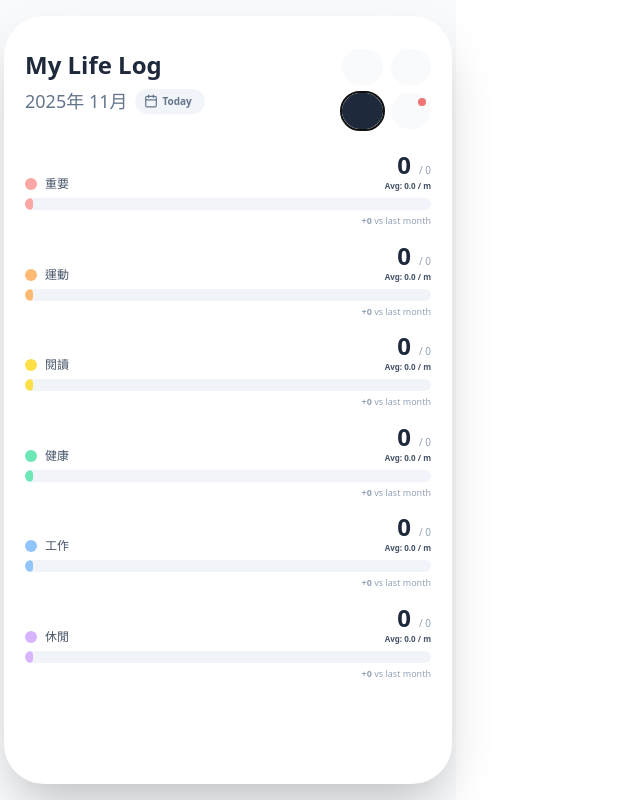
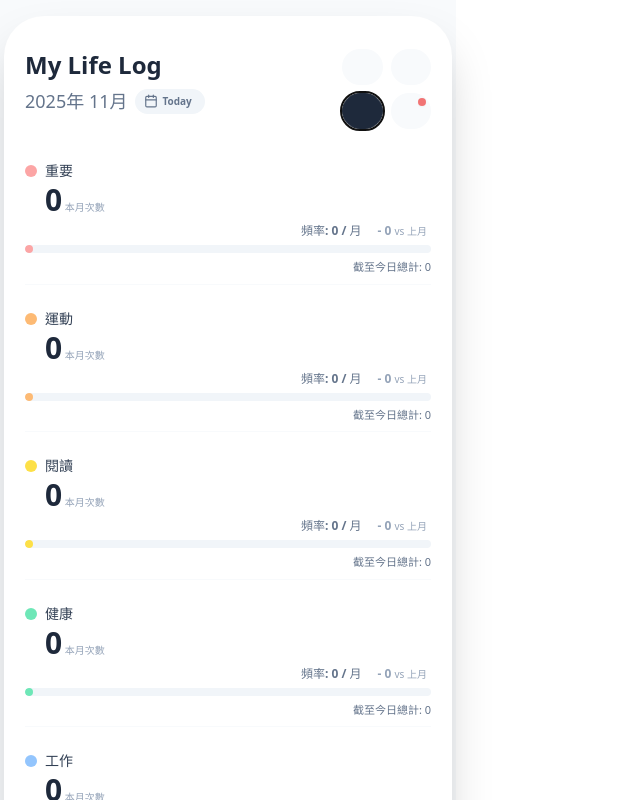
Before and after one commit to fifourths/calendar-app, a React (Vite) app: page / in a window 1280 px wide. Both pictures are taken after a click on the button 362 px from the left and 111 px from the top of the page. Shown: the top 800 px of the page, without its empty margins (0-640 px from the left). Built offline with nearby package versions, Linux system fonts and the light colour scheme.

Commit message:
Update App.jsx
V70
Statistical data interface optimization.

```diff
--- a/src/App.jsx
+++ b/src/App.jsx
@@ -6,9 +6,9 @@ import {
   Globe, AlertTriangle, Clock
 } from 'lucide-react';
 
-// --- 1. Constants & Config (Moved outside to prevent re-creation) ---
+// --- 1. Constants & Config ---
 
-// Built-in App Icon (The Grid Style)
+// Built-in App Icon (The Grid Style) - SVG Source
 const APP_ICON_SVG = `
 <svg xmlns="http://www.w3.org/2000/svg" viewBox="0 0 512 512">
   <rect x="0" y="0" width="512" height="512" rx="120" ry="120" fill="#ffffff"/>
@@ -147,9 +147,17 @@ const SettingsModal = ({
     ? 'bg-red-900/20 hover:bg-red-900/30 text-red-400'
     : 'bg-red-50 hover:bg-red-100 text-red-600';
 
-  const formattedLastBackup = lastBackupDate
-    ? new Date(lastBackupDate).toLocaleDateString() + ' ' + new Date(lastBackupDate).toLocaleTimeString([], {hour: '2-digit', minute:'2-digit'})
-    : '尚未備份';
+  let formattedLastBackup = '尚未備份';
+  try {
+      if (lastBackupDate) {
+          const date = new Date(lastBackupDate);
+          if (!isNaN(date.getTime())) {
+              formattedLastBackup = `${date.getFullYear()}/${date.getMonth() + 1}/${date.getDate()} ${String(date.getHours()).padStart(2, '0')}:${String(date.getMinutes()).padStart(2, '0')}`;
+          }
+      }
+  } catch (e) {
+      formattedLastBackup = '時間格式錯誤';
+  }
 
   if (mode === 'confirm_reset') {
     return (
@@ -194,7 +202,6 @@ const SettingsModal = ({
            <h3 className={`text-lg font-bold ${titleClass}`}>設定與資料</h3>
         </div>
 
-        {/* Backup Reminder Widget - Fixed Text Visibility */}
         <div className={`mb-3 px-3 py-2 rounded-xl flex items-center gap-2 text-xs
             ${isBackupOverdue
               ? (isDark ? 'bg-red-900/20 text-red-400 ring-1 ring-red-900/50' : 'bg-red-50 text-red-600 ring-1 ring-red-200')
@@ -310,7 +317,7 @@ const NoteRow = ({ note, onChange, onDelete, isReordering, isSelected, onReorder
 };
 
 
-// --- Main Application ---
+// --- 4. Main Application ---
 
 export default function NewCalendarApp() {
   const [currentDate, setCurrentDate] = useState(new Date());
@@ -319,7 +326,6 @@ export default function NewCalendarApp() {
   const [view, setView] = useState('calendar');
   const [langIndex, setLangIndex] = useState(0);
 
-  // FIXED: categories is now state again to allow reorder/update
   const [categories, setCategories] = useState(INITIAL_CATEGORIES);
 
   const [showDatePicker, setShowDatePicker] = useState(false);
@@ -386,14 +392,13 @@ export default function NewCalendarApp() {
         appleLink.href = iconUrl;
         document.head.appendChild(appleLink);
     };
-    // Delay injection slightly to ensure clean state
-    setTimeout(injectIcon, 500);
+    setTimeout(injectIcon, 1000);
   }, []);
 
-  // Persistence: Local Storage
+  // Persistence
   useEffect(() => {
     const load = (key, setter, defaultVal) => {
-      const saved = localStorage.getItem(`calendar_app_v61_${key}`);
+      const saved = localStorage.getItem(`calendar_app_v70_${key}`);
       if (saved) {
         try { setter(JSON.parse(saved)); } catch (e) { if(defaultVal) setter(defaultVal); }
       } else if (defaultVal !== undefined) {
@@ -415,11 +420,11 @@ export default function NewCalendarApp() {
        }
     });
 
-    const savedNewNotes = localStorage.getItem('calendar_app_v61_allFooterNotes');
+    const savedNewNotes = localStorage.getItem('calendar_app_v70_allFooterNotes');
     if (savedNewNotes) {
       setAllFooterNotes(JSON.parse(savedNewNotes));
     } else {
-      const savedOldNotes = localStorage.getItem('calendar_app_v61_footerNotes');
+      const savedOldNotes = localStorage.getItem('calendar_app_v70_footerNotes');
       if (savedOldNotes) {
         try {
           const parsedOld = JSON.parse(savedOldNotes);
@@ -433,16 +438,16 @@ export default function NewCalendarApp() {
   }, []);
 
   useEffect(() => {
-    localStorage.setItem('calendar_app_v61_title', JSON.stringify(appTitle));
-    localStorage.setItem('calendar_app_v61_gridMode', JSON.stringify(gridMode));
-    localStorage.setItem('calendar_app_v61_categories', JSON.stringify(categories));
-    localStorage.setItem('calendar_app_v61_records', JSON.stringify(records));
-    localStorage.setItem('calendar_app_v61_weekNotes', JSON.stringify(weekNotes));
-    localStorage.setItem('calendar_app_v61_allFooterNotes', JSON.stringify(allFooterNotes));
-    localStorage.setItem('calendar_app_v61_langIndex', JSON.stringify(langIndex));
-    localStorage.setItem('calendar_app_v61_darkMode', JSON.stringify(darkMode));
-    localStorage.setItem('calendar_app_v61_lastBackupDate', JSON.stringify(lastBackupDate));
-    localStorage.setItem('calendar_app_v61_categoryOrder', JSON.stringify(categories.map(c => c.id)));
+    localStorage.setItem('calendar_app_v70_title', JSON.stringify(appTitle));
+    localStorage.setItem('calendar_app_v70_gridMode', JSON.stringify(gridMode));
+    localStorage.setItem('calendar_app_v70_categories', JSON.stringify(categories));
+    localStorage.setItem('calendar_app_v70_records', JSON.stringify(records));
+    localStorage.setItem('calendar_app_v70_weekNotes', JSON.stringify(weekNotes));
+    localStorage.setItem('calendar_app_v70_allFooterNotes', JSON.stringify(allFooterNotes));
+    localStorage.setItem('calendar_app_v70_langIndex', JSON.stringify(langIndex));
+    localStorage.setItem('calendar_app_v70_darkMode', JSON.stringify(darkMode));
+    localStorage.setItem('calendar_app_v70_lastBackupDate', JSON.stringify(lastBackupDate));
+    localStorage.setItem('calendar_app_v70_categoryOrder', JSON.stringify(categories.map(c => c.id)));
   }, [appTitle, gridMode, categories, records, weekNotes, allFooterNotes, langIndex, darkMode, lastBackupDate]);
 
   const year = currentDate.getFullYear();
@@ -452,6 +457,14 @@ export default function NewCalendarApp() {
   const isToday = (d, m, y) => d === today.getDate() && m === today.getMonth() && y === today.getFullYear();
 
   const footerNotes = allFooterNotes[monthKey] || DEFAULT_NOTES;
+
+  // --- BACKUP REMINDER LOGIC ---
+  const isBackupOverdue = useMemo(() => {
+      if (!lastBackupDate) return true;
+      const diffTime = Math.abs(new Date() - new Date(lastBackupDate));
+      const diffDays = Math.ceil(diffTime / (1000 * 60 * 60 * 24));
+      return diffDays > BACKUP_REMINDER_DAYS;
+  }, [lastBackupDate]);
 
   // --- Handlers ---
   const handlePrevMonth = () => setCurrentDate(new Date(year, month - 1, 1));
@@ -526,8 +539,7 @@ export default function NewCalendarApp() {
 
   const handleExportData = () => {
     const now = new Date().toISOString();
-    setLastBackupDate(now); // Update backup time
-
+    setLastBackupDate(now);
     const data = {
       appTitle, gridMode, categories, records, weekNotes, allFooterNotes, langIndex,
       exportedAt: now
@@ -560,8 +572,7 @@ export default function NewCalendarApp() {
             setAllFooterNotes({ [importKey]: data.footerNotes });
         }
         if (data.langIndex !== undefined) setLangIndex(data.langIndex);
-
-        setLastBackupDate(new Date().toISOString()); // Treat import as a fresh start
+        setLastBackupDate(new Date().toISOString());
         setShowSettings(false);
       } catch (error) {
         setShowSettings(false);
@@ -608,14 +619,6 @@ export default function NewCalendarApp() {
       setSwapSourceId(null);
     }
   };
-
-  // --- Check Backup Status ---
-  const isBackupOverdue = useMemo(() => {
-      if (!lastBackupDate) return true;
-      const diffTime = Math.abs(new Date() - new Date(lastBackupDate));
-      const diffDays = Math.ceil(diffTime / (1000 * 60 * 60 * 24));
-      return diffDays > BACKUP_REMINDER_DAYS;
-  }, [lastBackupDate]);
 
   // --- Stats Logic & Grid Construction ---
   const calendarDays = useMemo(() => {
@@ -996,7 +999,7 @@ export default function NewCalendarApp() {
               </div>
             </>
           ) : (
-            // --- Statistics View ---
+            // --- Statistics View (NEW V66 LAYOUT - Balanced) ---
             <div className="h-full flex flex-col justify-start pt-4 pb-8 animate-in fade-in zoom-in duration-300 px-3">
                <div className="space-y-4">
                  {categories.map((cat) => {
@@ -1007,18 +1010,17 @@ export default function NewCalendarApp() {
                     const rangeInfo = stats.range[cat.id];
                     const style = COLOR_DEFINITIONS[cat.id];
 
-                    let freqText = "0.0 / m";
+                    let freqText = "0 / 月";
                     if (rangeInfo.hasData) {
                         const startDate = new Date(rangeInfo.minVal);
                         const endDate = new Date(rangeInfo.maxVal);
                         const monthsDiff = (endDate.getFullYear() - startDate.getFullYear()) * 12 + (endDate.getMonth() - startDate.getMonth()) + 1;
                         const total = stats.totalCounts[cat.id];
-                        const avg = total / Math.max(1, monthsDiff);
-                        freqText = `${avg.toFixed(1)} / m`;
+                        const avg = Math.floor(total / Math.max(1, monthsDiff));
+                        freqText = `${avg} / 月`;
                     }
 
-                    // Determine color class for diff text
-                    let diffColorClass = darkMode ? 'text-slate-500' : 'text-slate-400'; // Default neutral
+                    let diffColorClass = darkMode ? 'text-slate-500' : 'text-slate-400';
                     if (diff > 0) {
                         diffColorClass = darkMode ? 'text-emerald-400' : 'text-emerald-600';
                     } else if (diff < 0) {
@@ -1026,33 +1028,45 @@ export default function NewCalendarApp() {
                     }
 
                     return (
-                      <div key={cat.id} className="w-full">
-                         <div className="flex justify-between items-end mb-1.5">
-                            <div className="flex items-center gap-2">
+                      <div key={cat.id} className={`w-full py-2 border-b ${darkMode ? 'border-slate-800' : 'border-slate-50'} last:border-0`}>
+                         {/* Row 1: Category Label (Left) + Current Count (Below Label, Smaller 3xl) */}
+                         <div className="flex flex-col items-start mb-2">
+                            <div className="flex items-center gap-2 mb-1">
                                <div className={`w-3 h-3 rounded-full ${darkMode ? style.dark : style.light}`}></div>
-                               <span className={`font-bold text-xs ${darkMode ? 'text-slate-300' : 'text-slate-600'}`}>{cat.defaultLabel}</span>
+                               <span className={`font-bold text-sm ${darkMode ? 'text-slate-200' : 'text-slate-700'}`}>{cat.defaultLabel}</span>
                             </div>
-                            <div className="flex flex-col items-end">
-                                <div className="flex items-baseline gap-2">
-                                    <span className={`text-2xl font-bold leading-none ${darkMode ? 'text-slate-100' : 'text-slate-800'}`}>{current}</span>
-                                    <span className={`text-[10px] text-slate-400 dark:text-slate-500 font-medium`}>/ {stats.totalCounts[cat.id]}</span>
-                                </div>
-                                <span className={`text-[8px] font-bold mt-0.5 ${darkMode ? 'text-slate-400' : 'text-slate-600'}`}>
-                                    Avg: {freqText}
-                                </span>
+
+                            <div className="flex items-baseline gap-1 ml-5">
+                                {/* OPTIMIZED: Reduced from 4xl to 3xl for balance */}
+                                <span className={`text-3xl font-bold leading-none tracking-tighter ${darkMode ? 'text-slate-100' : 'text-slate-800'}`}>{current}</span>
+                                <span className={`text-[10px] font-medium ${darkMode ? 'text-slate-500' : 'text-slate-400'}`}>本月次數</span>
                             </div>
                          </div>
 
-                         <div className={`h-3 w-full rounded-full overflow-hidden relative ${darkMode ? 'bg-slate-800' : 'bg-slate-100'}`}>
+                         {/* Row 2: Freq & Diff (Right Aligned) */}
+                         <div className="flex justify-end items-center gap-4 mb-1.5 px-1">
+                             <span className={`text-xs font-bold ${darkMode ? 'text-slate-400' : 'text-slate-500'}`}>
+                                頻率: {freqText}
+                             </span>
+                             <span className={`text-xs font-bold ${diffColorClass}`}>
+                                {diff >= 0 ? (diff > 0 ? '▲' : '-') : '▼'} {Math.abs(diff)} <span className={`font-normal text-[10px] ${darkMode ? 'text-slate-600' : 'text-slate-400'}`}>vs 上月</span>
+                             </span>
+                         </div>
+
+                         {/* Row 3: Visual Bar */}
+                         <div className={`h-2 w-full rounded-full overflow-hidden relative mb-1.5 ${darkMode ? 'bg-slate-800' : 'bg-slate-100'}`}>
                             <div
                                className={`h-full rounded-full transition-all duration-500 ease-out ${darkMode ? style.dark : style.light}`}
                                style={{ width: `${Math.max(barWidth, 2)}%` }}
                             ></div>
                          </div>
 
-                         <div className="mt-1 flex justify-end">
-                            <span className={`text-[9px] font-bold ${diffColorClass}`}>
-                               {diff >= 0 ? '+' : ''}{diff} <span className={`font-normal ${darkMode ? 'text-slate-500' : 'text-slate-400'}`}>vs last month</span>
+                         {/* Row 4: Total Count + Date Range (Increased legibility) */}
+                         <div className="flex justify-end">
+                            {/* OPTIMIZED: Increased text size and weight for readability */}
+                            <span className={`text-[11px] font-medium ${darkMode ? 'text-slate-500' : 'text-slate-500'}`}>
+                               截至今日總計: {stats.totalCounts[cat.id]}
+                               {rangeInfo.hasData && <span className="opacity-70 ml-1">({rangeInfo.min} ~ {rangeInfo.max})</span>}
                             </span>
                          </div>
                       </div>
```
